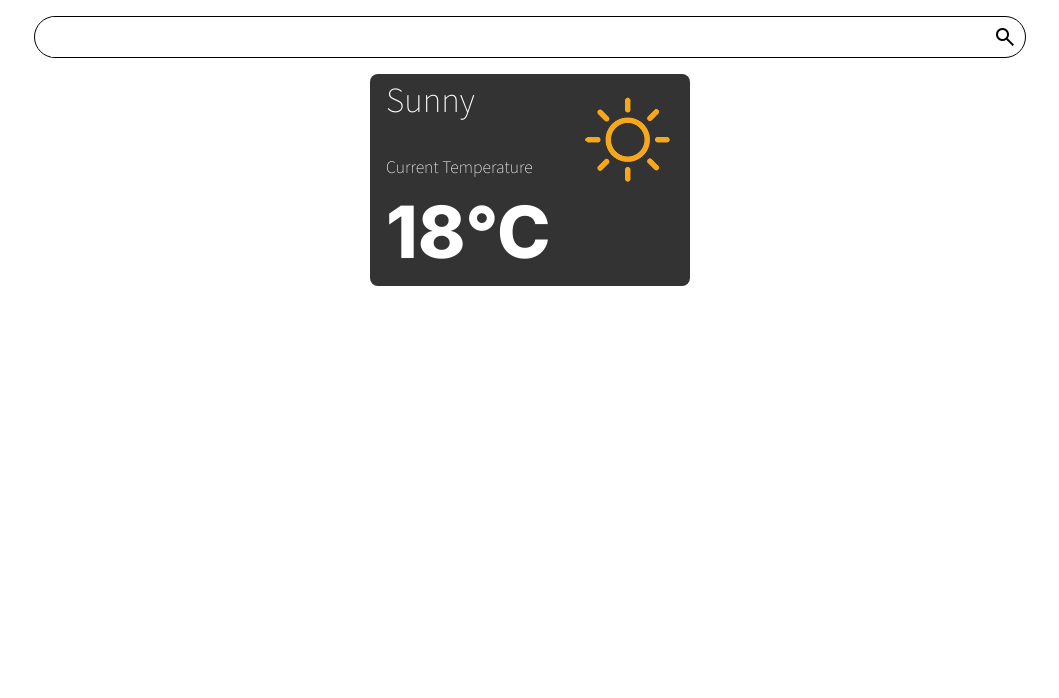
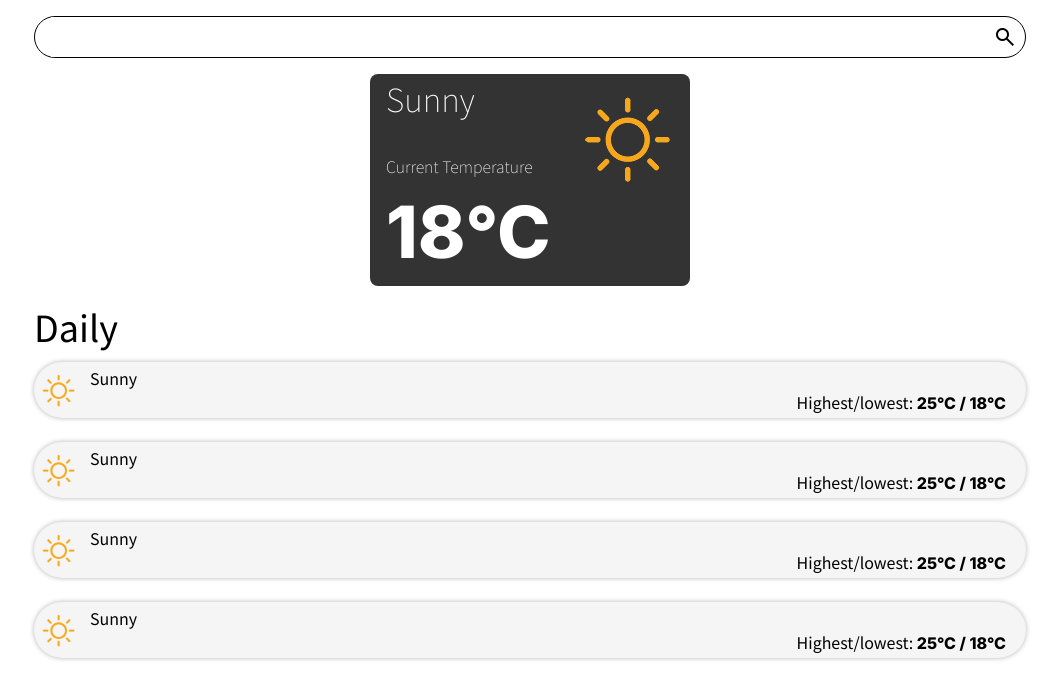
Before and after one commit to Landy510/weather-project, a React (Vite) app: page / in a window 1280 px wide. Shown: the top 698 px of the page, without its empty margins (110-1169 px from the left). Built offline with nearby package versions, Linux system fonts and the light colour scheme.

Commit message:
feat: the layout of dailyWeather

```diff
--- a/src/App.jsx
+++ b/src/App.jsx
@@ -1,7 +1,8 @@
 import { useState } from 'react';
-import { globalLoadingContext } from './core/context/globalLoadingContext';
+import { globalLoadingContext } from './core/context/GlobalLoadingContext';
 import SearchArea from './components/searchArea/SearchArea';
 import CurrentWeather from './components/currentWeather/CurrentWeather';
+import DailyWeather from './components/dailyWeather/DailyWeather';
 
 function App() {
   const [isLoading, setIsLoading] = useState(false);
@@ -17,6 +18,15 @@ function App() {
         {/* 當天氣資訊 api 索取完成後，讓天氣整體區塊透過 'loaded' 動畫的轉換，來提醒使用者新的天氣資訊已經更新 */}
         <div className={isLoading ? '' : 'loaded'}>
           <CurrentWeather />
+          <div className='mt-4'>
+            <h3 className='text-4xl mb-3'>Daily</h3>
+            <ul>
+              <DailyWeather />
+              <DailyWeather />
+              <DailyWeather />
+              <DailyWeather />
+            </ul>
+          </div>
         </div>
       </div>
     </div>
--- a/src/components/accordionItem/AccordionItem.jsx
+++ b/src/components/accordionItem/AccordionItem.jsx
@@ -1,6 +1,6 @@
 import { useContext } from 'react';
 import PropTypes from 'prop-types';
-import { globalLoadingContext } from '@/core/context/globalLoadingContext';
+import { globalLoadingContext } from '@/core/context/GlobalLoadingContext';
 
 const AccordionItem = ({lat, lon, cityName, isEmpty}) => {
   const {setIsLoading} = useContext(globalLoadingContext);
--- /dev/null
+++ b/src/components/dailyWeather/DailyWeather.jsx
@@ -0,0 +1,22 @@
+import sunnyImgUrl from '@/assets/images/icon/01d.png';
+
+const DailyWeather = () => {
+  return (
+    <div className="h-[3.5rem] pr-4 py-1 mb-5 bg-Grey shadow-[0_0_5px_rgba(0,0,0,0.3)] rounded-[2rem] flex items-center duration-500 hover:translate-x-3">
+      <img
+        src={sunnyImgUrl}
+        alt=""
+        className='h-full mr-2'
+      />
+      <div className='grow'>
+        <p>Sunny</p>
+        <div className='text-end'>
+          <span>Highest/lowest: </span>
+          <span className='font-Inter'>25°C / 18°C</span>
+        </div>
+      </div>
+    </div>
+  )
+}
+
+export default DailyWeather;
--- a/tailwind.config.js
+++ b/tailwind.config.js
@@ -31,7 +31,8 @@ export default {
     extend: {
       colors: {
         Black: '#333333',
-        White: '#ffffff'
+        White: '#ffffff',
+        Grey: '#f5f5f5'
       }
     },
   },
```
